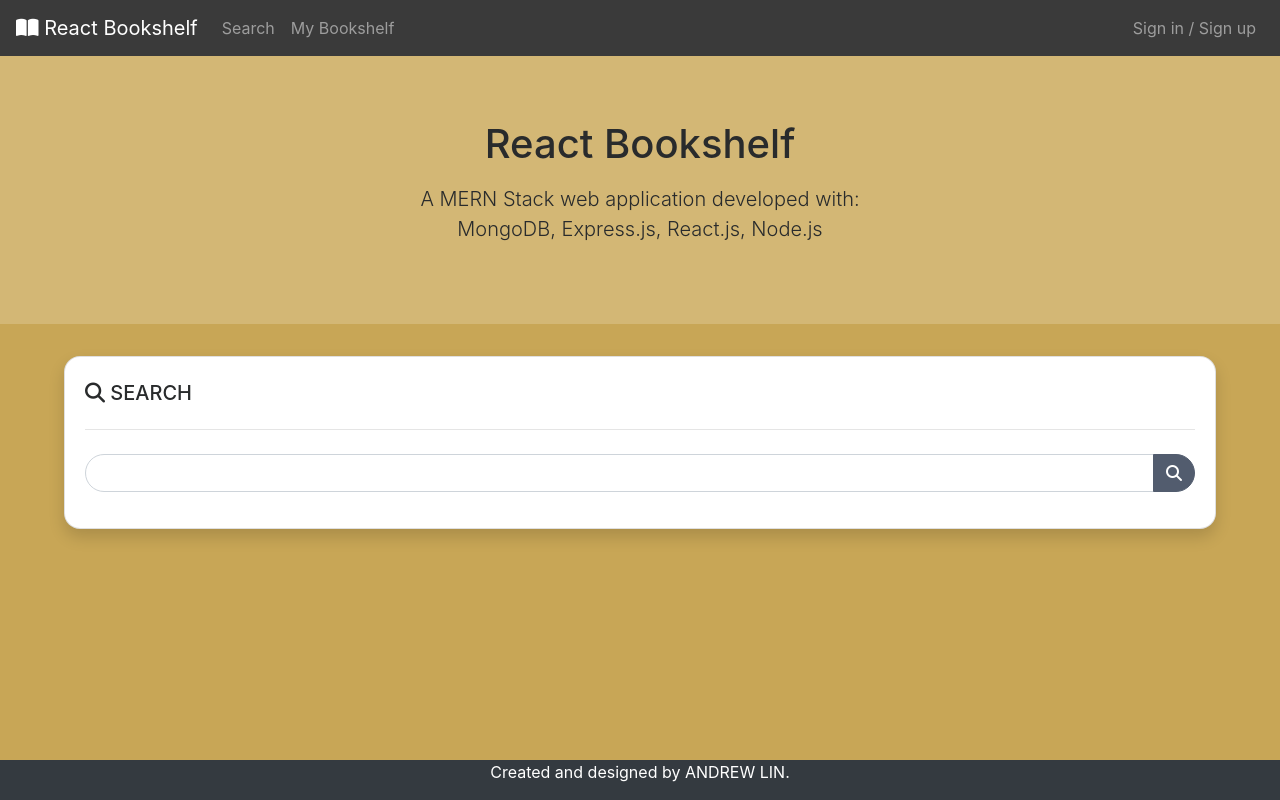
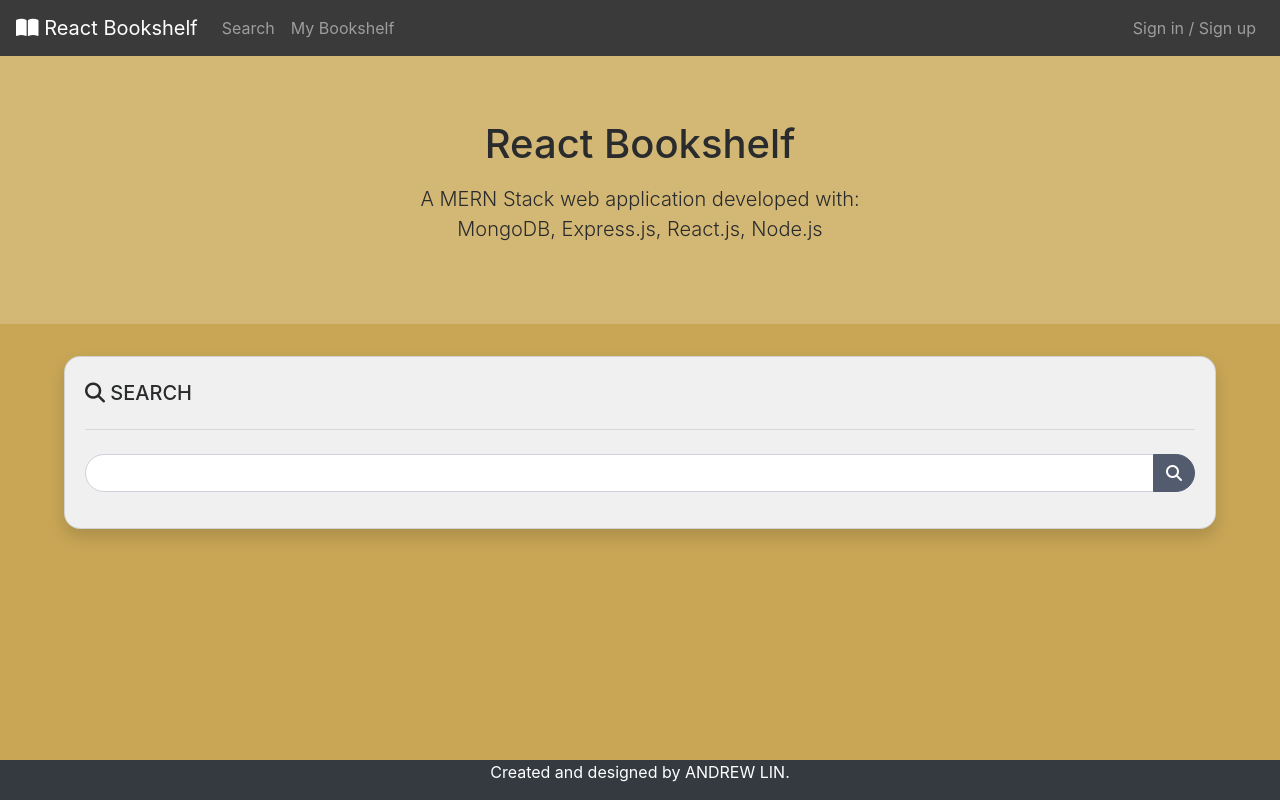
Before and after one commit to andrewlin618/React-Bookshelf, a React (Create React App) app in the folder client/: page / in a window 1280 px wide. Built offline with nearby package versions, Linux system fonts and the light colour scheme.

Commit message:
beautified ui

```diff
--- a/client/src/components/Book/index.js
+++ b/client/src/components/Book/index.js
@@ -17,7 +17,8 @@ function Book({ title, authors, categories, publisher, publishedDate, image, des
     //     )
     // }
     return(
-        <div className='card shadow rounded'>
+        <>
+        <div className='card shadow rounded book'>
             <div className='card-body'>
                 <div className='row'>
                     <div className='col-md-4'>
@@ -32,11 +33,11 @@ function Book({ title, authors, categories, publisher, publishedDate, image, des
                 </div>
                 <div className='row'>
                     <div className='col-md-4'>
-                    <img className='rounded shadow' src={image} alt={title}/>
+                        <img className='rounded shadow' src={image} alt={title} />
                     </div>
                     {/* <div className='col-md-'></div> */}
                     <div className='col-md-8'>
-                    <p>{description}</p>
+                        <p className='p-content'>{description}</p>
                         <div style={{textAlign: 'right'}}>
                             <BtnView link={link} target={target}>VIEW</BtnView>
                             <Buttonaaa />
@@ -45,6 +46,8 @@ function Book({ title, authors, categories, publisher, publishedDate, image, des
                 </div>
             </div>
         </div>
+        <br />
+        </>
     )
 }
 
--- a/client/src/components/Book/style.css
+++ b/client/src/components/Book/style.css
@@ -22,3 +22,11 @@ img{
     font-weight: bold;
     line-height: 11px;
 }
+
+.p-content{
+    font-size: 11px;
+}
+
+.book{
+    background-color:#FFFFFF;
+}
--- a/client/src/components/Container/style.css
+++ b/client/src/components/Container/style.css
@@ -1,9 +1,9 @@
 .wrapper{
-    width: 70%;
+    width: 60%;
     border-radius: 1rem;
 }
 .card{
-    background-color: rgb(255, 255, 255);
+    background-color: rgb(240, 240, 240);
 }
 
 @media only screen
```
Also changed, not shown: client/src/images/bookNotPictured.jpg, 1 other file (tests, documents, lock files or other folders). Lines whose indentation alone changed are shown as unchanged.
